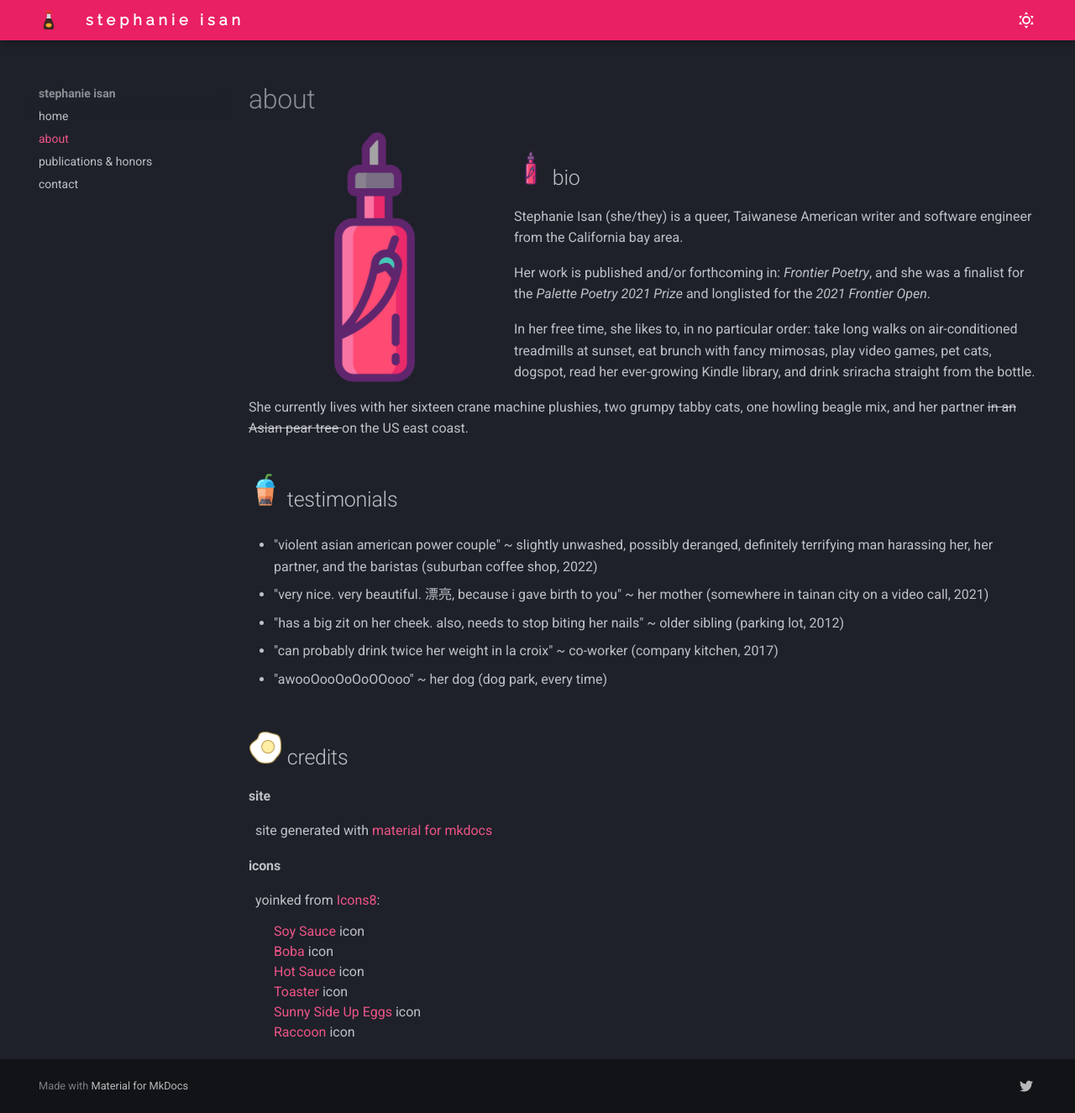
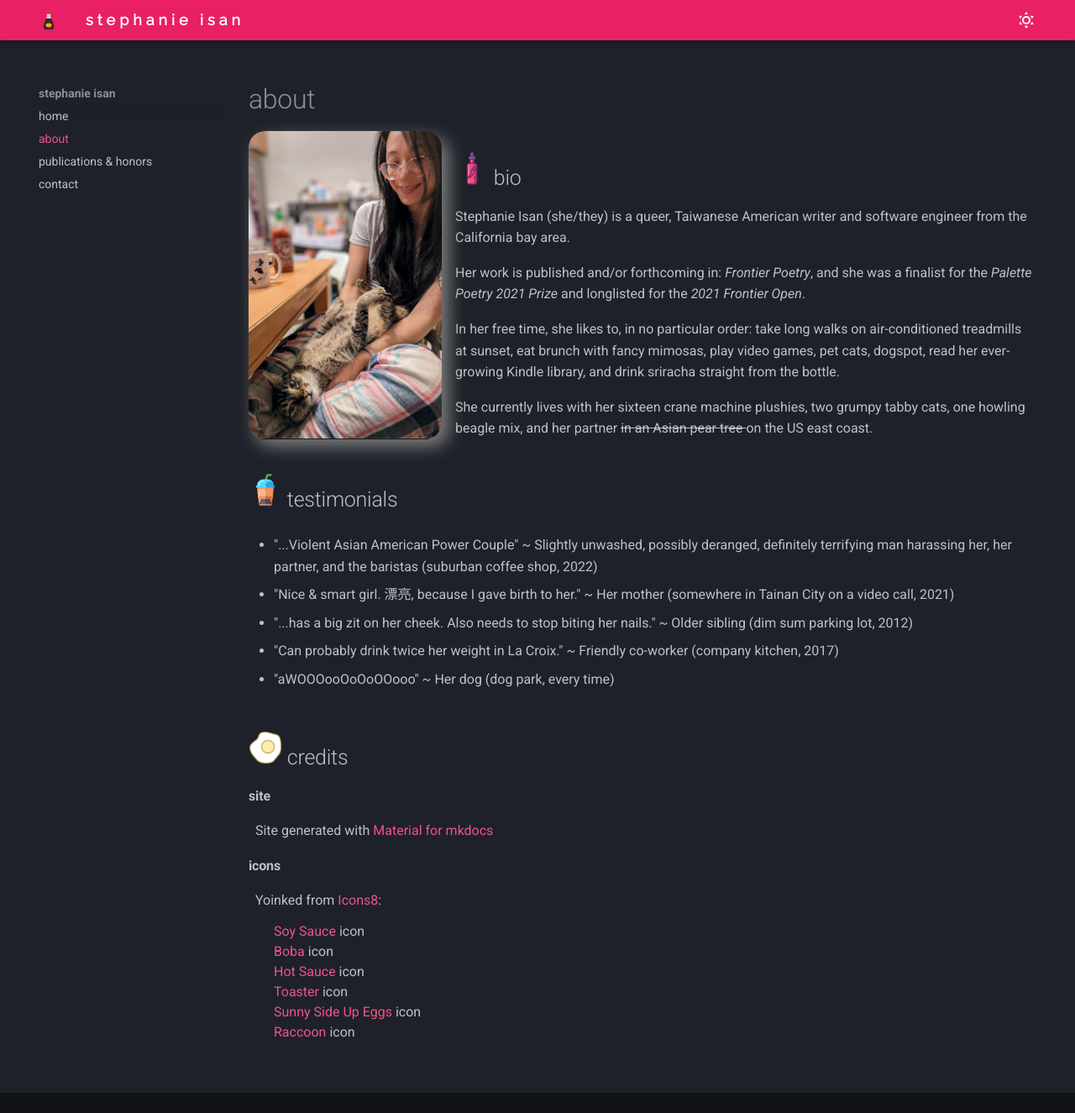
Before and after one commit to ischang/writing_portfolio, an MkDocs documentation site: the page built from docs/about.md, in a window 1280 px wide and 1325 px high. Shown: the whole window at 84% size. Built offline with MkDocs 1.6.1 and Material for MkDocs 9.7.7, drawn with Linux system fonts in a browser that asks for light colours.

Commit message:
errrrr some pictures

```diff
--- a/docs/about.md
+++ b/docs/about.md
@@ -5,11 +5,8 @@ hide:
 ---
 
 # about
-<div style="align:left;"
- <figure markdown>
-   ![hot sauce](assets/hot-sauce.png){  width="300" align=left }
- </figure>
-</div>
+
+<img id="about_pic" align=left src = "../assets/propic3.png" alt="me i guess">
 
 
 ## ![hot sauce](assets/hot-sauce.png){  width="40" } bio
@@ -24,24 +21,24 @@ She currently lives with her sixteen crane machine plushies, two grumpy tabby ca
 
 ## ![boba](assets/boba.png){  width="40" } testimonials
 
-- "violent asian american power couple" ~ slightly unwashed, possibly deranged, definitely terrifying man harassing her, her partner, and the baristas (suburban coffee shop, 2022)
+- "...Violent Asian American Power Couple" ~ Slightly unwashed, possibly deranged, definitely terrifying man harassing her, her partner, and the baristas (suburban coffee shop, 2022)
 
-- "very nice. very beautiful. 漂亮, because i gave birth to you" ~ her mother (somewhere in tainan city on a video call, 2021)
+- "Nice & smart girl. 漂亮, because I gave birth to her." ~ Her mother (somewhere in Tainan City on a video call, 2021)
 
-- "has a big zit on her cheek. also, needs to stop biting her nails" ~ older sibling (parking lot, 2012)
+- "...has a big zit on her cheek. Also needs to stop biting her nails." ~ Older sibling (dim sum parking lot, 2012)
 
-- "can probably drink twice her weight in la croix" ~ co-worker (company kitchen, 2017)
+- "Can probably drink twice her weight in La Croix." ~ Friendly co-worker (company kitchen, 2017)
 
-- "awooOooOoOoOOooo" ~ her dog (dog park, every time)
+- "aWOOOooOoOoOOooo" ~ Her dog (dog park, every time)
 
 
 ## ![egg](assets/eggs.png){  width="40" } credits
 
 #### site
-&nbsp; site generated with [material for mkdocs](https://squidfunk.github.io/mkdocs-material/)
+&nbsp; Site generated with [Material for mkdocs](https://squidfunk.github.io/mkdocs-material/)
 
 #### icons
-&nbsp; yoinked from <a target="_blank" href="https://icons8.com">Icons8</a>:
+&nbsp; Yoinked from <a target="_blank" href="https://icons8.com">Icons8</a>:
 
 <ul style="list-style-type: none; line-height: 1em! important;">
   <li><a href="https://icons8.com/icon/COT3n5g0HNI9/soy-sauce">Soy Sauce</a> icon</li>
--- a/docs/stylesheets/contact_form.css
+++ b/docs/stylesheets/contact_form.css
@@ -1,5 +1,12 @@
 /* font header banner */
 @import url("https://fonts.googleapis.com/css2?family=Raleway&display=swap");
+
+#about_pic {
+    border-radius: 20px;
+    width: 230px;
+    filter: drop-shadow(8px 8px 10px gray);
+    align: left;
+}
 
 .twitter {
     color: #1DA1F2;
--- a/mkdocs.yml
+++ b/mkdocs.yml
@@ -7,9 +7,7 @@ nav:
   - publications & honors: publications.md
   - contact: contact.md
 extra:
-  social:
-    - icon: fontawesome/brands/twitter
-      link: https://twitter.com/srirachachang
+  generator: false
 extra_css:
   - stylesheets/contact_form.css
   - stylesheets/pics.css
```
Also changed, not shown: docs/contact.md (+3 -4 lines), docs/index.md (+3 -1 lines), docs/assets/propic2.png (added), docs/assets/propic3.png (added).
